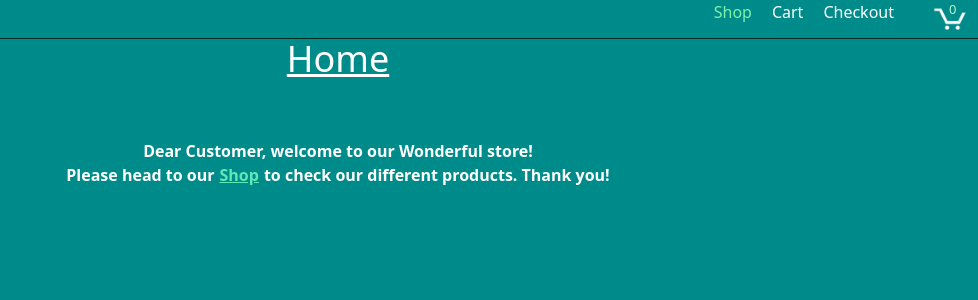
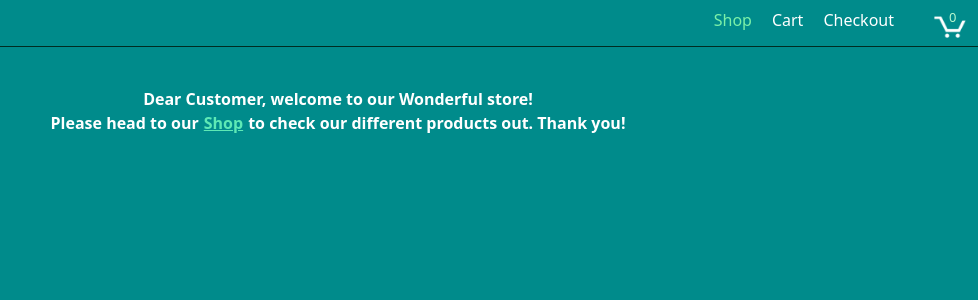
Before and after one commit to Taiwodaniel3116/react-ecommerce, a React (Vite) app: page / in a window 1280 px wide. Shown: the top 300 px of the page, without its empty margins (302-1280 px from the left). Built offline with nearby package versions, Linux system fonts and the light colour scheme.

Commit message:
added padding

```diff
--- a/src/component/Cart.jsx
+++ b/src/component/Cart.jsx
@@ -11,7 +11,7 @@ const Cart = ({
 }) => {
   return (
     <div className="h-100">
-      <nav className="text-white flex justify-end border-b-[1px] border-b-emerald-950 pb-2">
+      <nav className="text-white flex justify-end border-b-[1px] border-b-emerald-950 pb-2 pt-2">
         <div>
           <Link to="/" className="pr-5 pl-3 text-green-300">
             Home
--- a/src/component/Checkout.jsx
+++ b/src/component/Checkout.jsx
@@ -4,7 +4,7 @@ import { Link } from "react-router-dom";
 const Checkout = ({ cartItems, totalQuantity, totalPrice }) => {
   return (
     <>
-      <nav className="text-white flex justify-end border-b-[1px] border-b-emerald-950 pb-2">
+      <nav className="text-white flex justify-end border-b-[1px] border-b-emerald-950 pb-2 pt-2">
         <div>
           <Link to="/" className="pr-5 pl-3 text-green-300">
             Home
--- a/src/component/Home.jsx
+++ b/src/component/Home.jsx
@@ -4,7 +4,7 @@ import { Link } from "react-router-dom";
 export const Home = ({ totalQuantity }) => {
   return (
     <>
-      <nav className="text-white flex justify-end border-b-[1px] border-b-emerald-950 pb-2">
+      <nav className="text-white flex justify-end border-b-[1px] border-b-emerald-950 pb-2 pt-2">
         <div>
           <Link to="/shop" className="pr-5 pl-3 text-green-300">
             Shop
@@ -25,7 +25,7 @@ export const Home = ({ totalQuantity }) => {
           </div>
         </Link>
       </nav>
-      <h1>Home</h1>
+      {/* <h1>Home</h1> */}
       <h2 className="text-white text-center font-bold mt-10">
         Dear Customer, welcome to our Wonderful store!
         <br /> Please head to our
@@ -35,7 +35,7 @@ export const Home = ({ totalQuantity }) => {
         >
           Shop
         </Link>
-        to check our different products. Thank you!
+        to check our different products out. Thank you!
       </h2>
     </>
   );
--- a/src/component/Shop.jsx
+++ b/src/component/Shop.jsx
@@ -5,7 +5,7 @@ import { Link } from "react-router-dom";
 export const Shop = ({ addToCart, totalQuantity }) => {
   return (
     <>
-      <nav className="text-white flex justify-end border-b-[1px] border-b-emerald-950 pb-2">
+      <nav className="text-white flex justify-end border-b-[1px] border-b-emerald-950 pb-2 pt-2">
         <div>
           <Link to="/" className="pr-5 pl-3 text-green-300">
             Home
```
